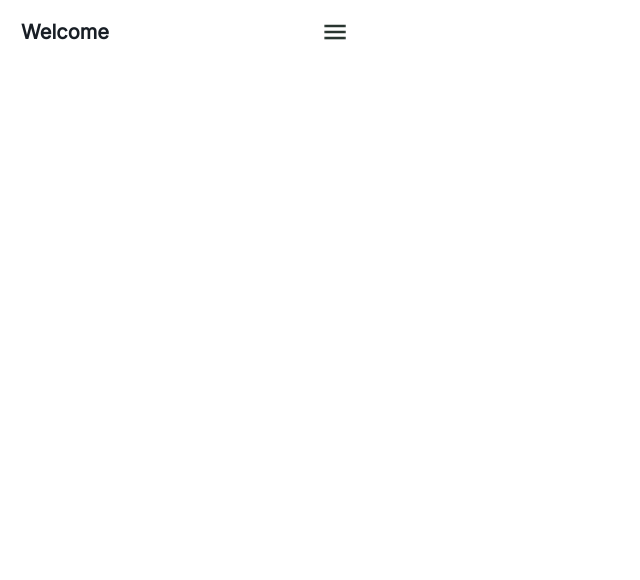
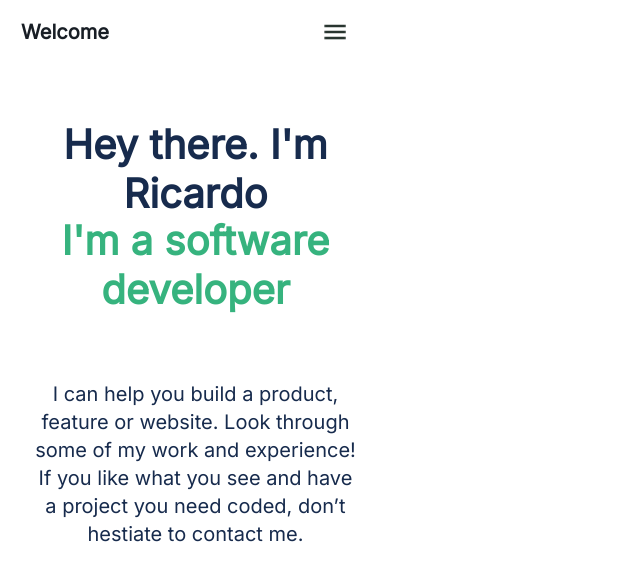
Before and after one commit to rmrmrmr/Portfolio-Website, a website: page HTML/index.html in a window 1280 px wide. Shown: the whole page, without its empty margins (0-640 px from the left). Drawn offline with Linux system fonts and the light colour scheme.

Commit message:
Add primary and supporting text

```diff
--- a/CSS/styles.css
+++ b/CSS/styles.css
@@ -1,6 +1,7 @@
 @import url('https://fonts.googleapis.com/css2?family=Inter&display=swap');
 
 #toolbar {
+  position: absolute;
   display: flex;
   width: 375px;
   height: 48px;
@@ -30,3 +31,55 @@
 #headerButton {
   margin-right: 24px;
 }
+
+#headline {
+  position:absolute;
+  display: flex;
+  flex-direction: column;
+  align-items: center;
+  width: 375px;
+  height: 726px;
+  margin-top: 48px;
+  gap: 58px;
+}
+
+#primaryText {
+  width: 327px;
+  height: 192px;
+  display: flex;
+  flex-direction: column;
+  justify-content: flex-start;
+  margin-top: 64px;
+}
+
+.primaryText {
+  font-family: Inter;
+  font-size: 40px;
+  font-weight: 700;
+  text-align: center;
+}
+
+#primaryName {
+  height: 96px;
+  margin: 0px;
+  color: #172b4d;
+
+}
+
+#primaryJob {
+  height: 96px;
+  margin: 0px;
+  color: #36b37e;
+}
+
+#supportingText {
+  width: 327px;
+  height: 192px;
+  font-family: Inter;
+  font-weight: 400;
+  font-size: 20px;
+  line-height: 28px;
+  text-align: center;
+  color: #172b4d;
+  margin: 10px;
+}
--- a/HTML/index.html
+++ b/HTML/index.html
@@ -10,14 +10,28 @@
 </head>
 
 <body>
-  <div id="toolbar" class="toolbar">
-    <div id="logoPlaceholder" class="toolbar">
-      <p id="logoText" class="toolbar">Welcome</p>
+  <div id="toolbar">
+    <div id="logoPlaceholder">
+      <p id="logoText">Welcome</p>
     </div>
-    <img id="headerButton" src="Images\Enabled.png" alt="Click me!">
-    </img>
+    <img id="headerButton" src="Images\Enabled.png" alt="Click me!"></img>
   </div>
-  <section id="headline"></section>
+  <section id="headline">
+    <div class="primaryText" id="primaryText">
+      <p class="primaryText" id="primaryName">
+        Hey there. I'm Ricardo
+      </p>
+      <p class="primaryText" id="primaryJob">
+        I'm a software developer
+      </p>
+    </div>
+    <p id="supportingText">
+      I can help you build a product, feature or website.
+      Look through some of my work and experience!
+      If you like what you see and have a project you need coded,
+      don’t hestiate to contact me.
+    </p>
+  </section>
 </body>
 
 </html>
```
